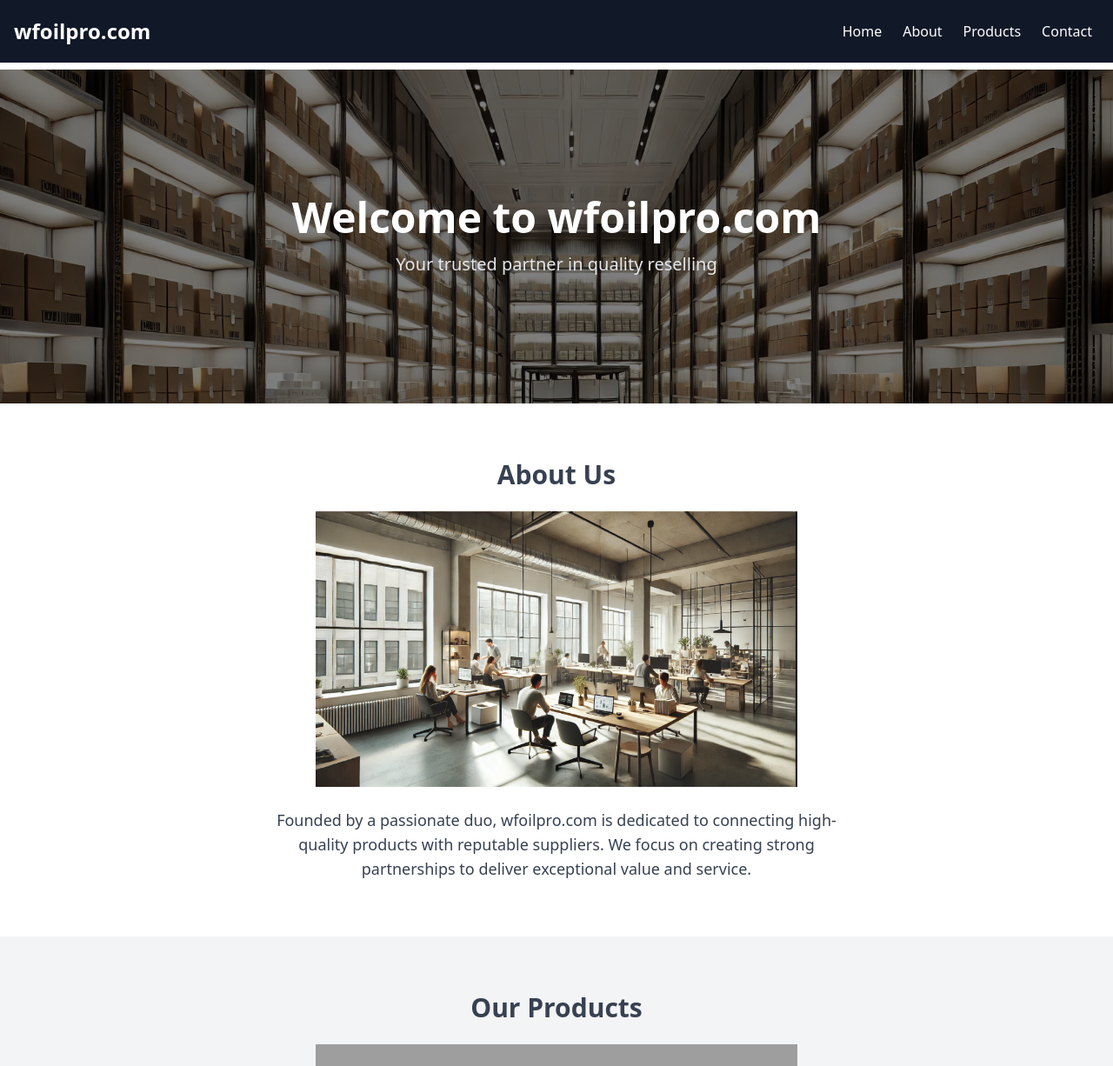
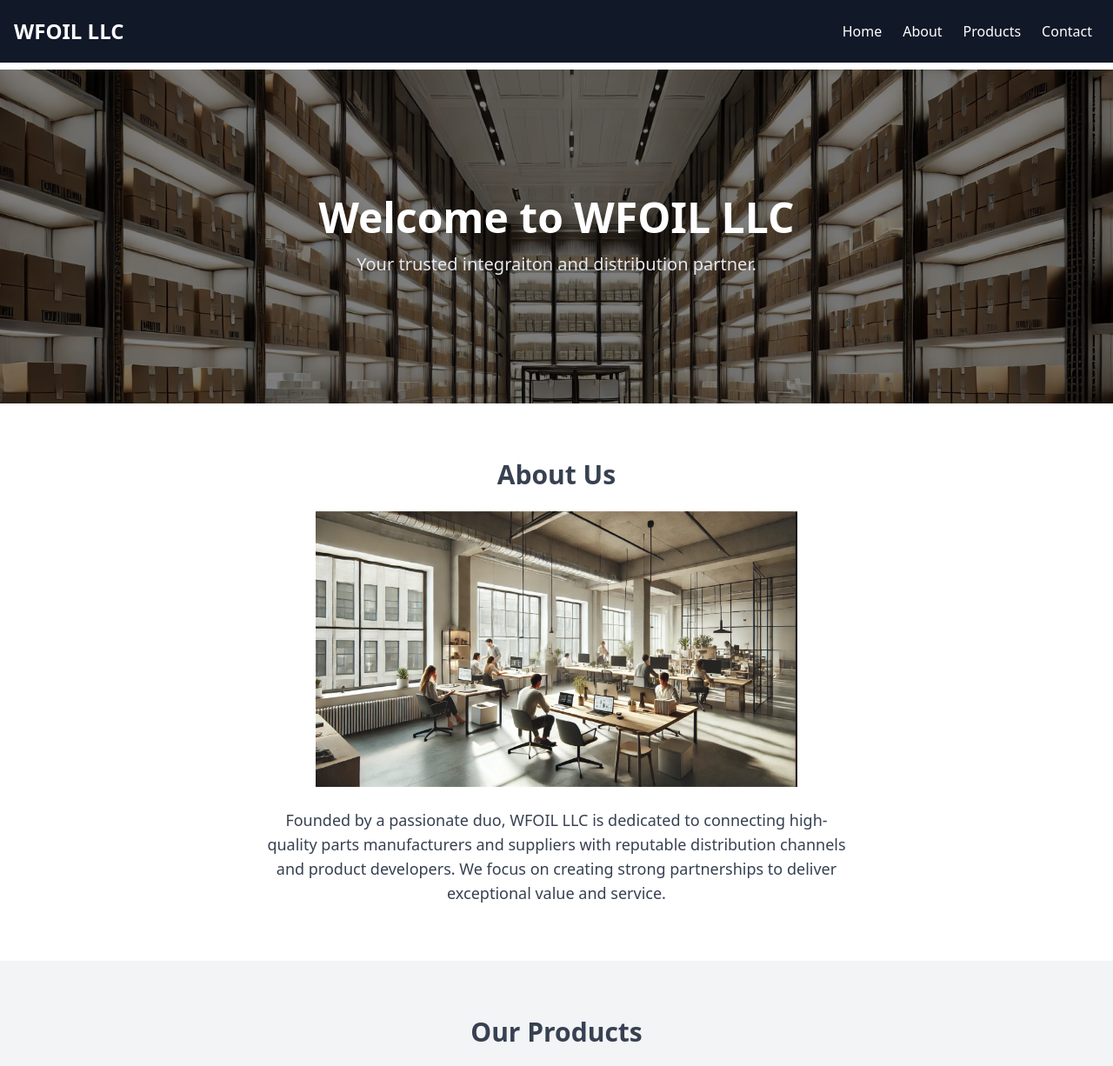
Before and after one commit to wfoilpro/wfoilpro.com, a website: page index.html in a window 1280 px wide. Shown: the top 1226 px of the page at 87% size. Drawn offline with nearby package versions, Linux system fonts and the light colour scheme; grey boxes are pictures that could not be loaded.

Commit message:
use WFOIL LLC as brand instead of the web name
web names feel just web centric. wanted to show we have a physical business.

```diff
--- a/index.html
+++ b/index.html
@@ -3,7 +3,7 @@
     <head>
         <meta charset="UTF-8" />
         <meta name="viewport" content="width=device-width, initial-scale=1.0" />
-        <title>wfoilpro.com</title>
+        <title>WFOIL LLC</title>
         <!-- Include Tailwind CSS from CDN -->
         <script src="https://cdn.tailwindcss.com"></script>
     </head>
@@ -15,7 +15,7 @@
             <div
                 class="container mx-auto flex flex-wrap justify-between items-center px-4"
             >
-                <h1 class="text-2xl font-bold">wfoilpro.com</h1>
+                <h1 class="text-2xl font-bold">WFOIL LLC</h1>
                 <nav>
                     <ul class="flex flex-wrap space-x-6 p-2">
                         <li>
@@ -57,10 +57,10 @@
                 class="relative z-10 flex flex-col items-center justify-center h-full text-center px-4"
             >
                 <h2 class="text-4xl md:text-5xl font-bold text-white">
-                    Welcome to wfoilpro.com
+                    Welcome to WFOIL LLC
                 </h2>
                 <p class="mt-4 text-xl text-gray-200">
-                    Your trusted partner in quality reselling
+                    Your trusted integraiton and distribution partner.
                 </p>
             </div>
         </section>
@@ -79,10 +79,9 @@
                     </div>
                 </div>
                 <p class="max-w-2xl mx-auto text-lg">
-                    Founded by a passionate duo, wfoilpro.com is dedicated to
-                    connecting high-quality products with reputable suppliers.
-                    We focus on creating strong partnerships to deliver
-                    exceptional value and service.
+                    Founded by a passionate duo, WFOIL LLC is dedicated to
+                    connecting high-quality parts manufacturers and suppliers with reputable distribution channels and product developers.
+                    We focus on creating strong partnerships to deliver exceptional value and service.
                 </p>
             </div>
         </section>
@@ -165,7 +164,7 @@
             <div class="container mx-auto text-center">
                 <p>212 S Military Trail, Deerfield Beach, FL 33442, USA</p>
                 <p>(954) 633-2001</p>
-                <p>&copy; 2025 wfoilpro.com. All rights reserved.</p>
+                <p>&copy; 2025 WFOIL LLC. All rights reserved.</p>
             </div>
         </footer>
     </body>
```
